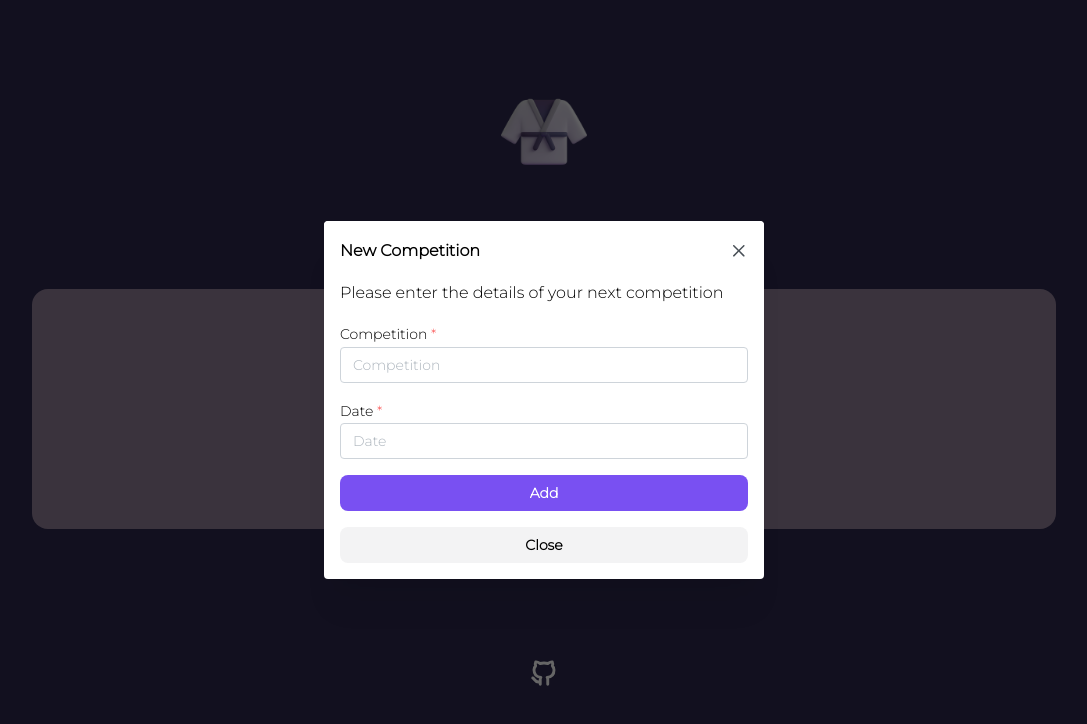
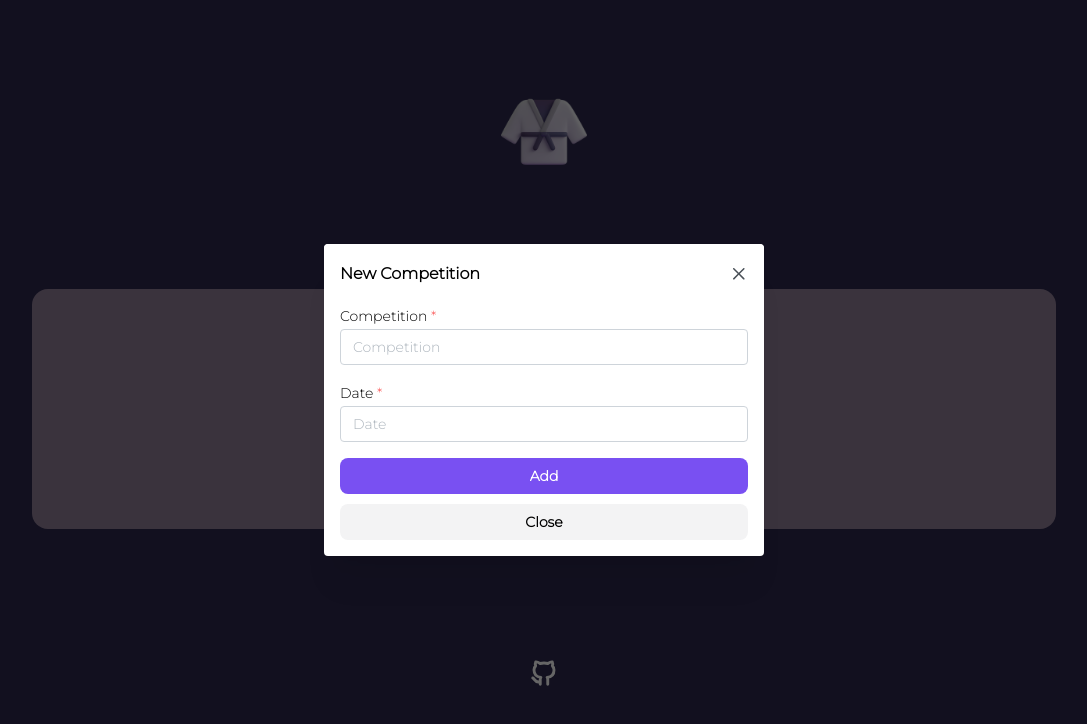
Before and after one commit to henrylin03/bjj-countdown, a React (Vite) app: page / in a window 1280 px wide. Both pictures are taken after a click on the button "Add new competition". Shown: the top 724 px of the page, without its empty margins (96-1183 px from the left). Built offline with nearby package versions, Linux system fonts and the light colour scheme.

Commit message:
update input type for datepicker, allowing user to type date, update date format to have full length month names, use of semantic html (<article>)

```diff
--- a/src/components/AddCompetitionModal.jsx
+++ b/src/components/AddCompetitionModal.jsx
@@ -1,24 +1,19 @@
 import { useForm, isNotEmpty } from "@mantine/form";
 import { Button, Text, TextInput, Stack, Group } from "@mantine/core";
-import { DatePickerInput } from "@mantine/dates";
+import { DateInput } from "@mantine/dates";
 import "@mantine/dates/styles.css";
 import { modals } from "@mantine/modals";
 import { IconTrophyFilled, IconCalendarEvent } from "@tabler/icons-react";
 
 function AddCompetitionModal() {
   const handleFormSubmit = () => {
-    // add to local storage
     window.localStorage.setItem(
       "competition-form",
       JSON.stringify(form.values)
     );
-
     modals.closeAll();
-
     location.reload();
   };
-
-  //? would it be a good idea to pull from localstorage the last name and date of competition?
 
   const form = useForm({
     initialValues: { name: "", date: null },
@@ -29,8 +24,7 @@ function AddCompetitionModal() {
   });
 
   return (
-    <Stack>
-      <Text>Please enter the details of your next competition</Text>
+    <article>
       <form onSubmit={form.onSubmit(handleFormSubmit)}>
         <Stack spacing="md">
           <TextInput
@@ -40,19 +34,17 @@ function AddCompetitionModal() {
             {...form.getInputProps("name")}
             withAsterisk
           />
-
-          <DatePickerInput
+          <DateInput
+            clearable
             minDate={new Date()}
             icon={<IconCalendarEvent size="1.2rem" />}
-            valueFormat="DD MMM YYYY"
+            valueFormat="D MMMM YYYY"
             placeholder="Date"
             label="Date"
             withAsterisk
-            popoverProps={{ withinPortal: true }} // ensures full visibility of datepicker
             {...form.getInputProps("date")}
           />
-
-          <Group position="center" spacing="xs">
+          <Stack position="center" gap="xs">
             <Button fullWidth color="violet" radius="md" type="submit">
               Add
             </Button>
@@ -66,10 +58,10 @@ function AddCompetitionModal() {
             >
               Close
             </Button>
-          </Group>
+          </Stack>
         </Stack>
       </form>
-    </Stack>
+    </article>
   );
 }
 
```
